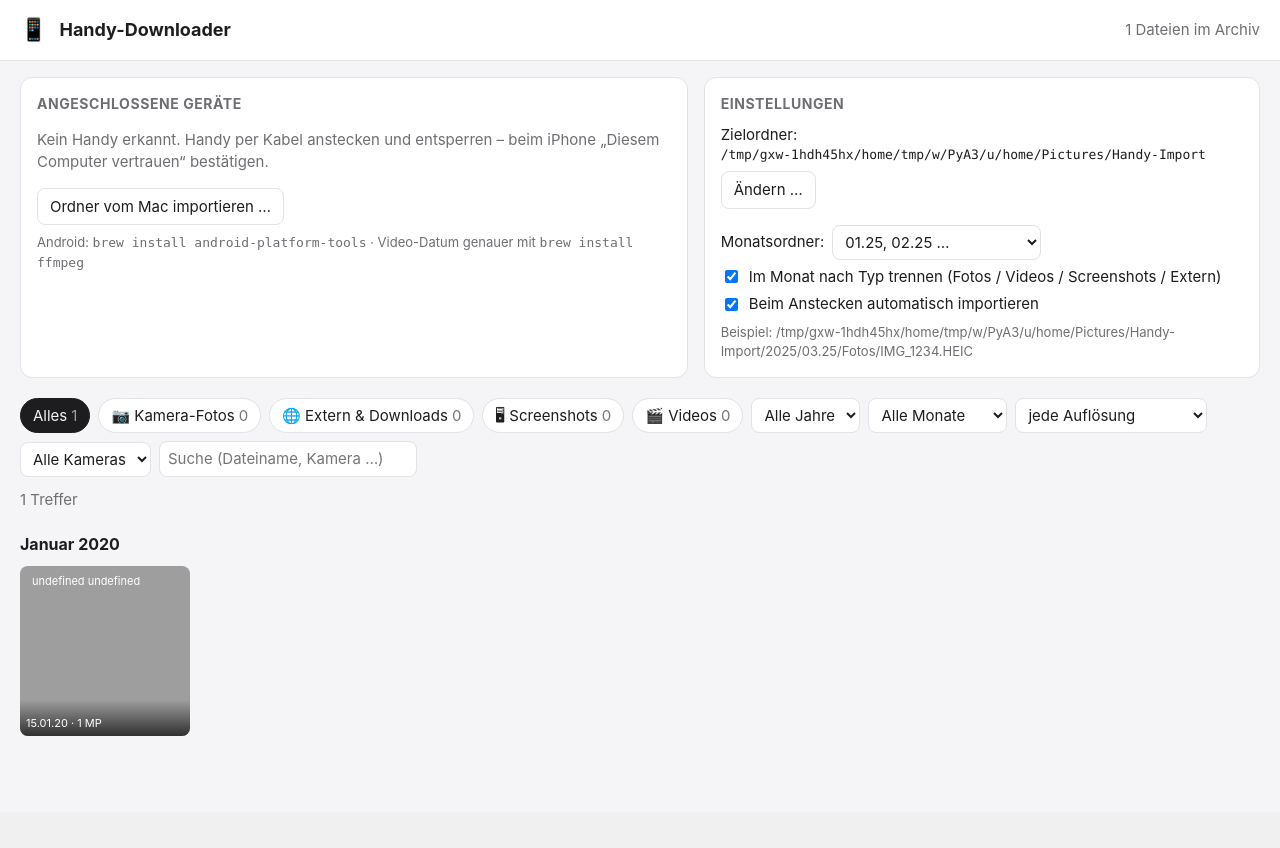
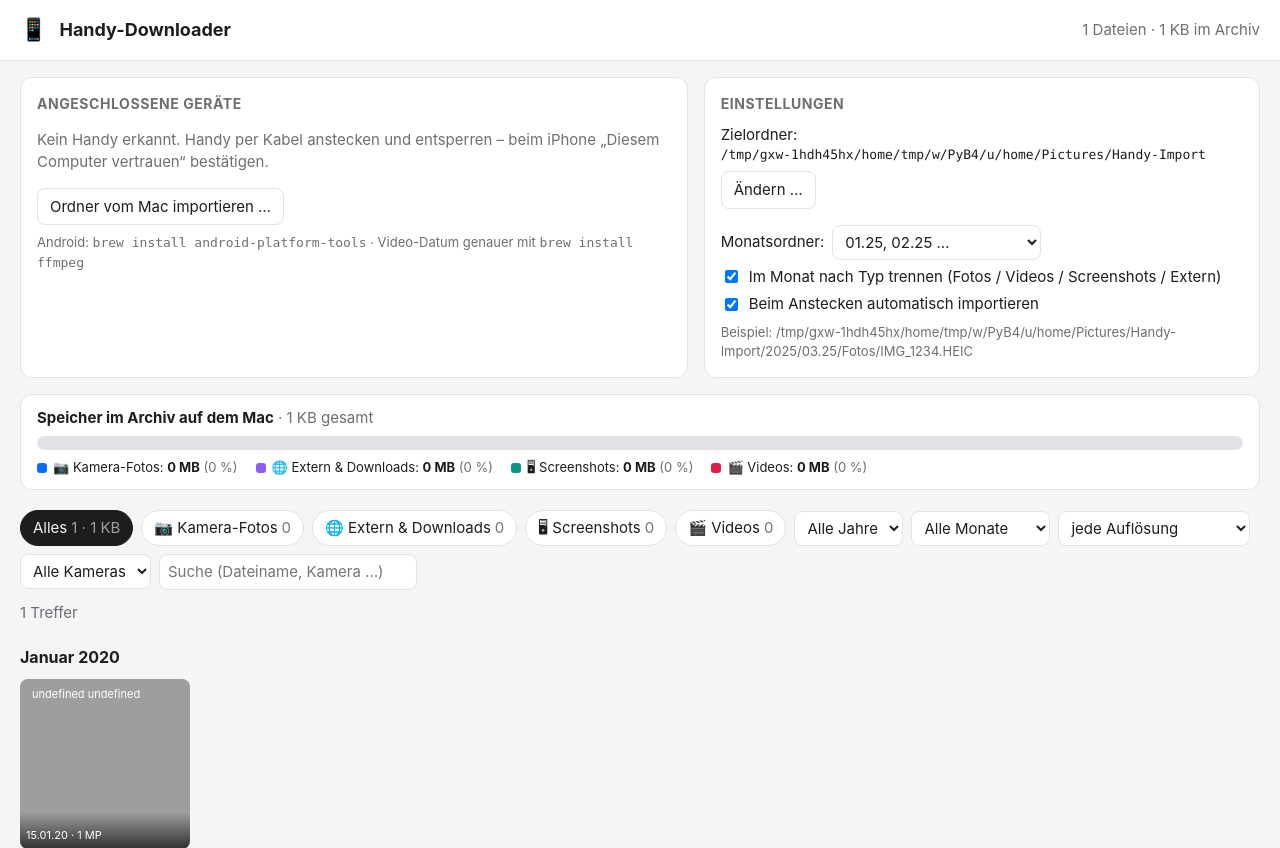
Before and after one commit to XotRaw/Handy-Downloader, a Flask app: page / in a window 1280 px wide. Shown: the top 848 px of the page. Before the commit the page ends 736 px from the top, so only its background shows below. Run offline with Flask 3, Linux system fonts and the light colour scheme; tables that the repository leaves empty hold one stand-in row (values such as "Sample post"); grey boxes are pictures that could not be loaded.

Commit message:
Übersicht mit Größen je Typ und gezielter Import (nur Videos, nur Screenshots …)
- Gerät prüfen ohne Download: Anzahl und Größe von Fotos, Videos und
  Screenshots auf dem Gerät und was davon noch nicht auf dem Mac ist
- Import nach Typ auswählen; der Rest bleibt für später, nichts doppelt
- Ist der Auto-Import aus, wird beim Anstecken automatisch die Übersicht erstellt
- Speicherbalken für das Archiv und Größen in allen Filtern, auch bei Platz schaffen

Co-Authored-By: Claude Opus 5.5 <noreply@anthropic.com>
Claude-Session: https://claude.ai/code/session_01Pm9MFhy6SjHjomhBfZmok7

```diff
--- a/handy_downloader/app.py
+++ b/handy_downloader/app.py
@@ -75,7 +75,8 @@ def watcher() -> None:
                 notify("Handy-Downloader", f"{s.name} erkannt – Import startet …")
                 manager.start(s, cfg, on_done=_import_finished)
             else:
-                notify("Handy-Downloader", f"{s.name} erkannt")
+                notify("Handy-Downloader", f"{s.name} erkannt – du kannst auswählen, was importiert wird")
+                manager.start_scan(s)  # gleich nachsehen, wie viel Fotos/Videos/Screenshots drauf sind
         time.sleep(4)
 
 
@@ -99,7 +100,8 @@ def index():
 def status():
     with _dev_lock:
         devs = [s.as_dict() for s in _devices.values()]
-    return jsonify(devices=devs, job=manager.job.as_dict(), busy=manager.busy,
+    scans = {d["id"]: manager.scans[d["id"]] for d in devs if d["id"] in manager.scans}
+    return jsonify(devices=devs, job=manager.job.as_dict(), busy=manager.busy, scans=scans,
                    config=load_config(), facets=catalog.facets(), watch_error=_watch_error,
                    tools={"pymobiledevice3": _has_module("pymobiledevice3"), "adb": bool(shutil.which("adb")),
                           "ffprobe": bool(shutil.which("ffprobe"))})
@@ -124,8 +126,21 @@ def start_import():
             src = _devices.get(data.get("source", ""))
     if not src:
         return jsonify(ok=False, error="Gerät nicht mehr verbunden"), 404
-    ok = manager.start(src, cfg, on_done=_import_finished)
+    only = [o for o in (data.get("only") or []) if o in ("foto", "video", "screenshot")]
+    ok = manager.start(src, cfg, on_done=_import_finished, only=only)
     return jsonify(ok=ok, error=None if ok else "Es läuft bereits ein Import")
+
+
+@app.post("/api/scan")
+def start_scan():
+    """Nur nachsehen, wie viel welcher Typ auf dem Gerät belegt – ohne herunterzuladen."""
+    data = request.get_json(silent=True) or {}
+    with _dev_lock:
+        src = _devices.get(data.get("source", ""))
+    if not src:
+        return jsonify(ok=False, error="Gerät nicht mehr verbunden"), 404
+    ok = manager.start_scan(src)
+    return jsonify(ok=ok, error=None if ok else "Es läuft gerade ein anderer Vorgang")
 
 
 @app.get("/api/phone-files")
--- a/handy_downloader/templates/index.html
+++ b/handy_downloader/templates/index.html
@@ -20,7 +20,20 @@ main{max-width:1400px;margin:0 auto;padding:16px 20px 60px}
 button,.btn{font:inherit;border:1px solid var(--line);background:var(--card);color:var(--ink);padding:7px 12px;border-radius:8px;cursor:pointer}
 button.primary{background:var(--accent);color:#fff;border-color:var(--accent)}
 button:disabled{opacity:.5;cursor:default}
-.dev{display:flex;align-items:center;gap:10px;padding:10px;border:1px solid var(--line);border-radius:10px;margin-bottom:8px}
+.dev{padding:10px;border:1px solid var(--line);border-radius:10px;margin-bottom:8px}
+.devhead{display:flex;align-items:center;gap:10px;flex-wrap:wrap}
+table.scan{width:100%;border-collapse:collapse;margin:10px 0 6px;font-size:14px}
+table.scan th{font-weight:500;color:var(--muted);text-align:left;font-size:12px;padding:4px 6px}
+table.scan td{padding:6px;border-top:1px solid var(--line)}
+table.scan td.num,table.scan th.num{text-align:right;white-space:nowrap;font-variant-numeric:tabular-nums}
+table.scan tr.sum td{font-weight:600}
+table.scan tr.off td{opacity:.45}
+.scanacts{display:flex;gap:8px;flex-wrap:wrap;align-items:center}
+.storage{background:var(--card);border:1px solid var(--line);border-radius:12px;padding:12px 16px;margin-top:16px}
+.stbar{display:flex;height:14px;border-radius:99px;overflow:hidden;background:var(--line);margin:8px 0}
+.stbar>div{height:100%}
+.stleg{display:flex;flex-wrap:wrap;gap:6px 18px;font-size:13px}
+.stleg i{display:inline-block;width:10px;height:10px;border-radius:3px;margin-right:6px;vertical-align:-1px}
 .dev .ico{font-size:24px}.dev .nm{flex:1;font-weight:600}.dev small{color:var(--muted);font-weight:400;display:block}
 .muted{color:var(--muted)}
 .bar{height:8px;background:var(--line);border-radius:99px;overflow:hidden;margin:8px 0}
@@ -100,6 +113,12 @@ button.danger{background:#d70015;color:#fff;border-color:#d70015}
     </section>
   </div>
 
+  <div class="storage" id="storage" style="display:none">
+    <b>Speicher im Archiv auf dem Mac</b> <span class="muted" id="sttotal"></span>
+    <div class="stbar" id="stbar"></div>
+    <div class="stleg" id="stleg"></div>
+  </div>
+
   <div class="filters">
     <button class="chip on" data-type="">Alles<span class="n" id="n_all"></span></button>
     <button class="chip" data-type="kamera">📷 Kamera-Fotos<span class="n" id="n_kamera"></span></button>
@@ -123,11 +142,11 @@ button.danger{background:#d70015;color:#fff;border-color:#d70015}
 <div id="cl">
   <div class="top">
     <h2>🧹 Platz schaffen auf <span id="clname"></span></h2>
-    <button class="chip on" data-ct="">Alles</button>
-    <button class="chip" data-ct="video">🎬 Videos</button>
-    <button class="chip" data-ct="kamera">📷 Fotos</button>
-    <button class="chip" data-ct="screenshot">🖥 Screenshots</button>
-    <button class="chip" data-ct="extern">🌐 Extern</button>
+    <button class="chip on" data-ct="">Alles<span class="n" id="cn_"></span></button>
+    <button class="chip" data-ct="video">🎬 Videos<span class="n" id="cn_video"></span></button>
+    <button class="chip" data-ct="kamera">📷 Fotos<span class="n" id="cn_kamera"></span></button>
+    <button class="chip" data-ct="screenshot">🖥 Screenshots<span class="n" id="cn_screenshot"></span></button>
+    <button class="chip" data-ct="extern">🌐 Extern<span class="n" id="cn_extern"></span></button>
     <select id="cl_age">
       <option value="0">jedes Alter</option><option value="1">älter als 1 Monat</option>
       <option value="3">älter als 3 Monate</option><option value="6">älter als 6 Monate</option>
@@ -186,21 +205,24 @@ async function refresh() {
   // Geräte
   const d = $("devices");
   devs = s.devices;
-  d.innerHTML = s.devices.length ? s.devices.map((x, i) => `
-    <div class="dev"><span class="ico">${KIND[x.kind]||"📱"}</span>
+  scans = s.scans || {}; busy = s.busy;
+  const devHtml = s.devices.length ? s.devices.map((x, i) => `
+    <div class="dev"><div class="devhead"><span class="ico">${KIND[x.kind]||"📱"}</span>
       <span class="nm">${esc(x.name)}<small>${{iphone:"iPhone / iPad über USB",android:"Android über USB (adb)",volume:"Laufwerk mit DCIM"}[x.kind]||""}</small></span>
-      <button class="primary" ${s.busy?"disabled":""} onclick="startImport(devs[${i}].id)">Importieren</button>
-      <button ${s.busy?"disabled":""} onclick="openCleanup(devs[${i}])">Platz schaffen …</button></div>`).join("")
+      <button ${s.busy?"disabled":""} onclick="openCleanup(devs[${i}])">Platz schaffen …</button></div>
+      ${scanTable(x, i)}</div>`).join("")
     : `<p class="muted">Kein Handy erkannt. Handy per Kabel anstecken und entsperren – beim iPhone „Diesem Computer vertrauen“ bestätigen.</p>`;
+  if (d.dataset.h !== devHtml) { d.innerHTML = devHtml; d.dataset.h = devHtml; }
   // Job
   const j = s.job;
   if (j.state !== "idle") {
     $("jobbox").style.display = "";
-    $("jobtitle").textContent = j.source;
-    const st = {scanning:"liest Dateiliste …", importing:`${j.done} von ${j.total} – ${j.current||""}`,
+    $("jobtitle").textContent = j.source + (j.only && j.only.length ? ` (nur ${j.only.map(k=>QL[k]).join(" + ")})` : "");
+    const st = {scanning: j.kind==="scan" ? `sieht nach, was auf dem Gerät ist … ${j.done} Dateien gefunden` : "liest Dateiliste …", importing:`${j.done} von ${j.total} – ${j.current||""}`,
                 verifying:`prüft Sicherung auf dem Mac: ${j.done} von ${j.total}`,
                 deleting:`löscht ${j.total - j.errors} Dateien vom Gerät … (Handy entsperrt lassen)`,
-                done: j.kind==="delete"
+                done: j.kind==="scan" ? "Übersicht ist aktuell – unten auswählen, was importiert werden soll"
+                  : j.kind==="delete"
                   ? `fertig: ${j.deleted} vom Gerät gelöscht, ${fmtSize(j.freed)} frei${j.errors?`, ${j.errors} nicht gelöscht`:""}`
                   : `fertig: ${j.imported} neu, ${j.duplicates} schon vorhanden${j.errors?`, ${j.errors} Fehler`:""}`,
                 error:"Fehler: "+j.message}[j.state];
@@ -224,8 +246,11 @@ async function refresh() {
   $("example").textContent = `Beispiel: ${cfg.target.replace(/\/$/,"")}/2025/${ex}/${cfg.split_by_type?"Fotos/":""}IMG_1234.HEIC`;
   // Zahlen + Filterlisten
   const f = s.facets, c = f.categories, all = Object.values(c).reduce((a,b)=>a+b,0);
-  $("n_all").textContent = all; for (const k of ["kamera","extern","screenshot","video"]) $("n_"+k).textContent = c[k]||0;
-  $("hdrstat").textContent = `${all} Dateien im Archiv`;
+  const sz = f.sizes || {}, total = Object.values(sz).reduce((a,b)=>a+b,0);
+  $("n_all").textContent = all ? `${all} · ${fmtSize(total)}` : 0;
+  for (const k of ["kamera","extern","screenshot","video"]) $("n_"+k).textContent = c[k] ? `${c[k]} · ${fmtSize(sz[k]||0)}` : 0;
+  $("hdrstat").textContent = `${all} Dateien · ${fmtSize(total)} im Archiv`;
+  renderStorage(sz, total);
   fillSel("f_year", "Alle Jahre", f.years.map(y => [y.year, `${y.year} (${y.n})`]));
   fillSel("f_camera", "Alle Kameras", f.cameras.map(x => [x, x]));
 }
@@ -234,7 +259,7 @@ function fillSel(id, first, opts) {
   if (el.dataset.h !== html) { el.innerHTML = html; el.dataset.h = html; el.value = v; }
 }
 
-async function startImport(id) { const r = await post("/api/import", {source:id}); if (!r.ok) alert(r.error); refresh(); }
+async function startImport(id, only) { const r = await post("/api/import", {source:id, only:only||[]}); if (!r.ok) alert(r.error); refresh(); }
 async function importFolder() {
   let {path} = await post("/api/choose-folder", {prompt:"Ordner mit Fotos/Videos wählen"});
   if (!path) path = prompt("Pfad zum Ordner:"); if (!path) return;
@@ -291,9 +316,57 @@ document.addEventListener("keydown", e => {
   if (e.key === "ArrowLeft" && i > 0) openLb(i-1);
 });
 
+// ------------------------------------------------------------ Übersicht & gezielter Import
+const QL = {foto:"Fotos", video:"Videos", screenshot:"Screenshots"};
+const QI = {foto:"📷", video:"🎬", screenshot:"🖥"};
+let scans = {}, busy = false;
+const picks = {};   // Geräte-ID → ausgewählte Typen (bleibt beim Neuzeichnen erhalten)
+
+function scanTable(x, i) {
+  const sc = scans[x.id];
+  if (!sc) return `<div class="scanacts" style="margin-top:8px">
+      <span class="muted" style="flex:1">Noch nicht nachgesehen, was auf dem Gerät ist.</span>
+      <button ${busy?"disabled":""} onclick="startScan(devs[${i}].id)">Inhalt prüfen</button>
+      <button class="primary" ${busy?"disabled":""} onclick="startImport(devs[${i}].id)">Alles importieren</button></div>`;
+  const c = sc.cats;
+  // neue Übersicht (z. B. nach einem Import) → automatisch das auswählen, was noch fehlt
+  if (!picks[x.id] || picks[x.id].at !== sc.at) { picks[x.id] = new Set(Object.keys(QL).filter(k => c[k].new_n > 0)); picks[x.id].at = sc.at; }
+  const p = picks[x.id];
+  let tn=0,tb=0,nn=0,nb=0,sn=0,sb=0;
+  const rows = Object.keys(QL).map(k => {
+    const r = c[k]; tn+=r.n; tb+=r.bytes; nn+=r.new_n; nb+=r.new_bytes;
+    if (p.has(k)) { sn+=r.new_n; sb+=r.new_bytes; }
+    return `<tr class="${p.has(k)?"":"off"}">
+      <td><input type="checkbox" ${p.has(k)?"checked":""} ${r.new_n?"":"disabled"} onchange="pick(devs[${i}].id,'${k}',this.checked)"></td>
+      <td>${QI[k]} ${QL[k]}</td>
+      <td class="num">${r.n} · ${fmtSize(r.bytes)}</td>
+      <td class="num">${r.new_n ? `<b>${r.new_n} · ${fmtSize(r.new_bytes)}</b>` : "✓ alles da"}</td></tr>`;
+  }).join("");
+  return `<table class="scan">
+      <tr><th></th><th>Typ</th><th class="num">auf dem Gerät</th><th class="num">noch nicht auf dem Mac</th></tr>
+      ${rows}
+      <tr class="sum"><td></td><td>Gesamt</td><td class="num">${tn} · ${fmtSize(tb)}</td><td class="num">${nn} · ${fmtSize(nb)}</td></tr>
+    </table>
+    <div class="scanacts">
+      <button class="primary" ${busy||!sn?"disabled":""} onclick="startImport(devs[${i}].id, [...picks[devs[${i}].id]])">${sn ? `${sn} importieren (${fmtSize(sb)})` : "Nichts ausgewählt"}</button>
+      <button ${busy?"disabled":""} onclick="startScan(devs[${i}].id)">Neu prüfen</button>
+      <span class="muted" style="font-size:12px">Fotos werden beim Import automatisch in Kamera-Fotos und Extern getrennt.</span></div>`;
+}
+function pick(id, k, on) { const p = picks[id]; on ? p.add(k) : p.delete(k); refresh(); }
+async function startScan(id) { const r = await post("/api/scan", {source:id}); if (!r.ok) alert(r.error); refresh(); }
+
+function renderStorage(sz, total) {
+  $("storage").style.display = total ? "" : "none";
+  if (!total) return;
+  const order = ["kamera","extern","screenshot","video"];
+  $("sttotal").textContent = "· " + fmtSize(total) + " gesamt";
+  $("stbar").innerHTML = order.filter(k=>sz[k]).map(k => `<div title="${LABELS[k]}: ${fmtSize(sz[k])}" style="width:${100*sz[k]/total}%;background:var(--${k})"></div>`).join("");
+  $("stleg").innerHTML = order.map(k => `<span><i style="background:var(--${k})"></i>${ICON[k]} ${LABELS[k]}: <b>${fmtSize(sz[k]||0)}</b> <span class="muted">(${Math.round(100*(sz[k]||0)/total)} %)</span></span>`).join("");
+}
+
 // ------------------------------------------------------------ Platz schaffen
 const cleanup = {open:false, source:"", name:"", items:[], sel:new Set(), type:"", lastJob:null};
-function fmtSize(b){ return b >= 1e9 ? (b/1e9).toFixed(2).replace(".",",")+" GB" : b >= 1e6 ? Math.round(b/1e6)+" MB" : Math.max(1, Math.round(b/1e3))+" KB"; }
+function fmtSize(b){ if (!b) return "0 MB"; return b >= 1e9 ? (b/1e9).toFixed(2).replace(".",",")+" GB" : b >= 1e6 ? Math.round(b/1e6)+" MB" : Math.max(1, Math.round(b/1e3))+" KB"; }
 document.querySelectorAll("#cl .chip").forEach(b => b.onclick = () => {
   document.querySelectorAll("#cl .chip").forEach(x => x.classList.toggle("on", x===b)); cleanup.type = b.dataset.ct; renderCleanup();
 });
@@ -322,6 +395,9 @@ function visibleCleanup() {
   return v;
 }
 function renderCleanup() {
+  const by = {"":[0,0]};
+  cleanup.items.forEach(m => { for (const k of ["", m.category]) { by[k] = by[k] || [0,0]; by[k][0]++; by[k][1] += m.remote_size||0; } });
+  for (const k of ["","video","kamera","screenshot","extern"]) $("cn_"+k).textContent = by[k] && by[k][0] ? `${by[k][0]} · ${fmtSize(by[k][1])}` : 0;
   const v = visibleCleanup();
   $("clgrid").innerHTML = v.map(m => `
     <div class="tile ${cleanup.sel.has(m.rid)?"sel":""}" data-rid="${m.rid}" onclick="clToggle(${m.rid}, this)">
```
Also changed, not shown: handy_downloader/catalog.py (+4 -3 lines), handy_downloader/importer.py (+69 -6 lines), handy_downloader/media.py (+18 -0 lines), tests/test_import.py (+36 -0 lines), README.md.
